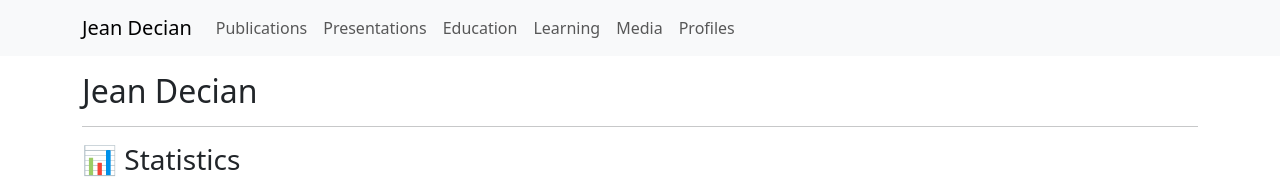
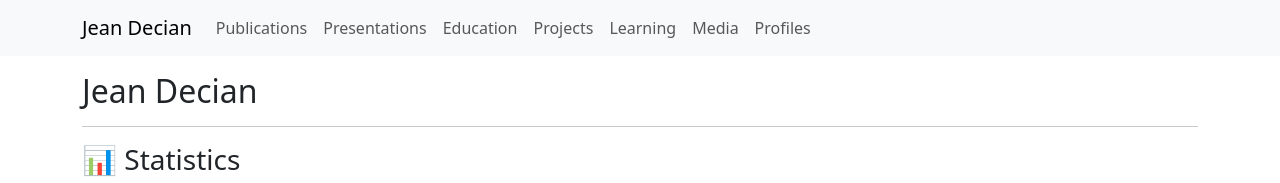
Before and after one commit to jeandecian/info, a Jekyll site: the page built from index.md, in a window 1280 px wide. Shown: the top 183 px of the page. Built offline with Jekyll 4.4.1, drawn with Linux system fonts in a browser that asks for light colours; nearby versions of some CDN libraries.

Commit message:
add projects page

```diff
--- a/_data/navigation.yml
+++ b/_data/navigation.yml
@@ -7,6 +7,9 @@
 - title: Education
   url: /education/
 
+- title: Projects
+  url: /projects/
+
 - title: Learning
   url: /learning/
 
```
Also changed, not shown: _pages/projects.md (added, +5 -0 lines).
